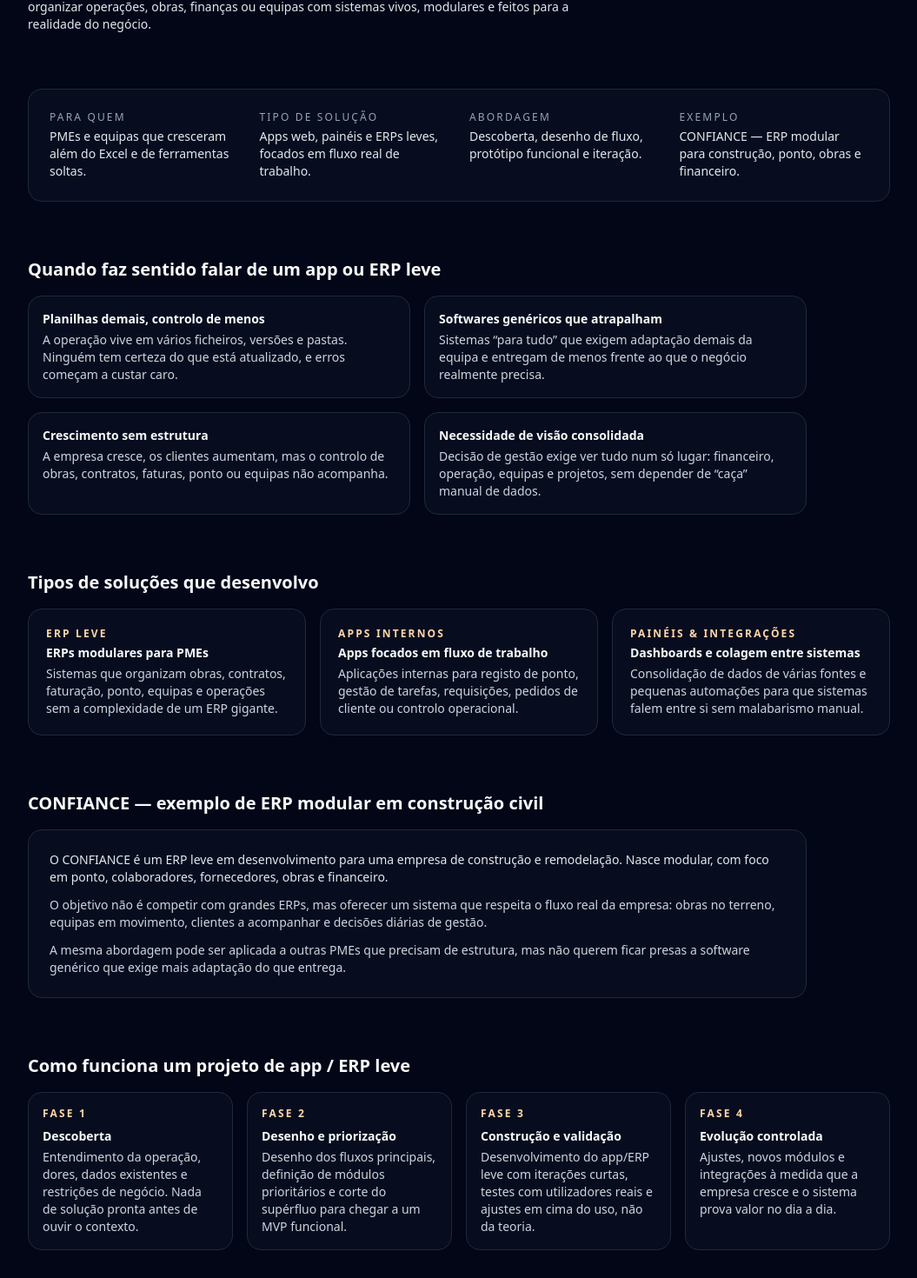
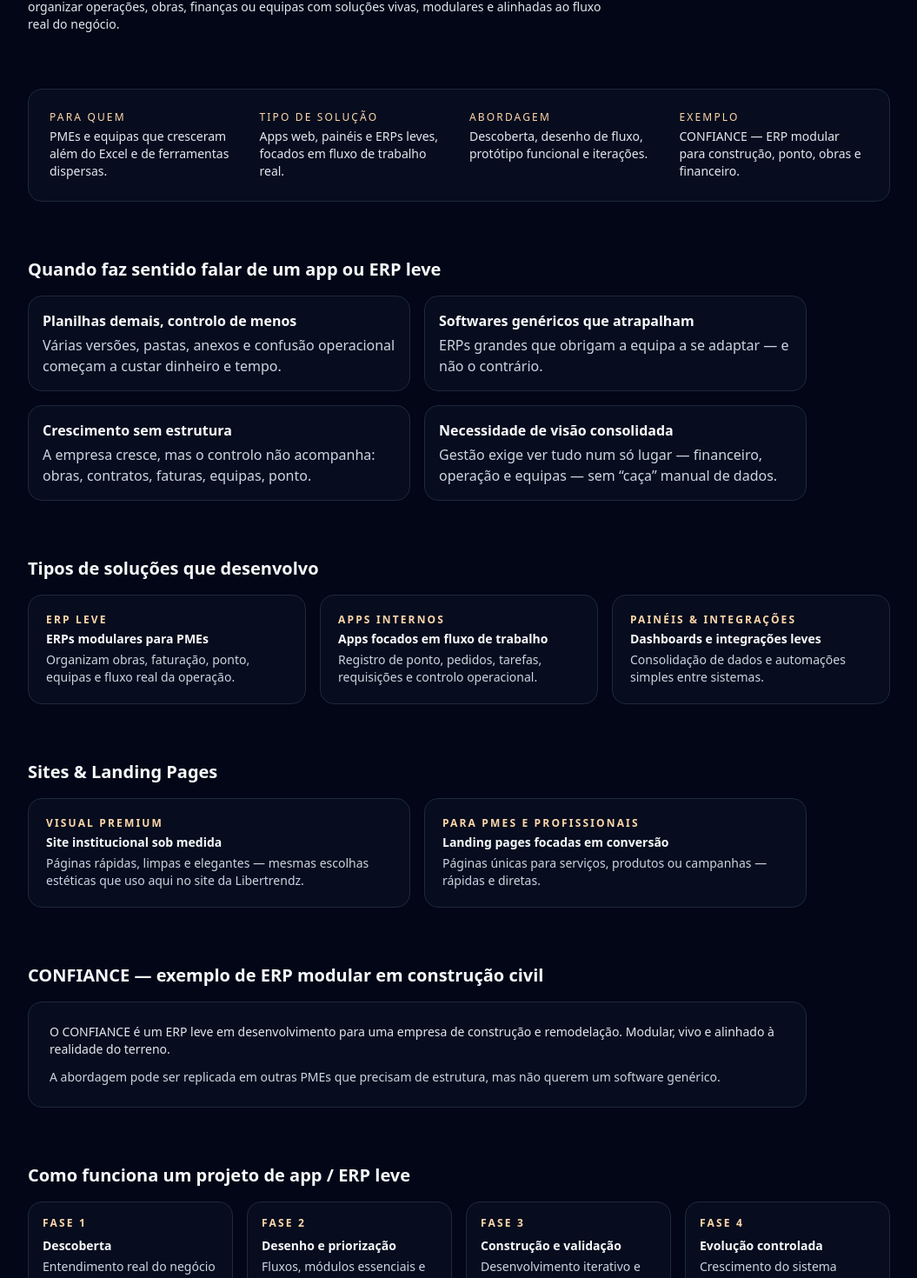
Before and after one commit to libertrendz/libertrendz-site, a Next.js app: page /apps in a window 1280 px wide. Shown: the part 335-1805 px from the top of the page at 87% size, without its empty margins (112-1167 px from the left). Built offline with nearby package versions, Linux system fonts and the light colour scheme.

Commit message:
Atualizar o page.tsx

```diff
--- a/app/apps/page.tsx
+++ b/app/apps/page.tsx
@@ -4,6 +4,7 @@ export default function AppsPage() {
   return (
     <main className="min-h-[calc(100vh-5rem)] bg-slate-950 text-slate-50">
       <section className="container-page py-12 lg:py-16 space-y-16">
+
         {/* HERO */}
         <div className="max-w-3xl space-y-4">
           <p className="text-xs font-semibold uppercase tracking-[0.2em] text-accent-400">
@@ -16,39 +17,39 @@ export default function AppsPage() {
           <p className="text-sm text-slate-200 max-w-2xl">
             A frente de Apps & Tiny ERPs da Libertrendz é voltada para
             profissionais e PMEs que precisam organizar operações, obras,
-            finanças ou equipas com sistemas vivos, modulares e feitos
-            para a realidade do negócio.
+            finanças ou equipas com soluções vivas, modulares e alinhadas
+            ao fluxo real do negócio.
           </p>
         </div>
 
         {/* RESUMO EM CARDS */}
         <div className="grid gap-6 rounded-2xl border border-slate-800 bg-slate-900/40 p-6 md:grid-cols-4">
           <div>
-            <p className="text-xs uppercase tracking-[0.18em] text-slate-400">
+            <p className="text-xs uppercase tracking-[0.18em] text-accent-300">
               Para quem
             </p>
             <p className="mt-1 text-sm text-slate-200">
-              PMEs e equipas que cresceram além do Excel e de ferramentas soltas.
+              PMEs e equipas que cresceram além do Excel e de ferramentas dispersas.
             </p>
           </div>
           <div>
-            <p className="text-xs uppercase tracking-[0.18em] text-slate-400">
+            <p className="text-xs uppercase tracking-[0.18em] text-accent-300">
               Tipo de solução
             </p>
             <p className="mt-1 text-sm text-slate-200">
-              Apps web, painéis e ERPs leves, focados em fluxo real de trabalho.
+              Apps web, painéis e ERPs leves, focados em fluxo de trabalho real.
             </p>
           </div>
           <div>
-            <p className="text-xs uppercase tracking-[0.18em] text-slate-400">
+            <p className="text-xs uppercase tracking-[0.18em] text-accent-300">
               Abordagem
             </p>
             <p className="mt-1 text-sm text-slate-200">
-              Descoberta, desenho de fluxo, protótipo funcional e iteração.
+              Descoberta, desenho de fluxo, protótipo funcional e iterações.
             </p>
           </div>
           <div>
-            <p className="text-xs uppercase tracking-[0.18em] text-slate-400">
+            <p className="text-xs uppercase tracking-[0.18em] text-accent-300">
               Exemplo
             </p>
             <p className="mt-1 text-sm text-slate-200">
@@ -57,48 +58,52 @@ export default function AppsPage() {
           </div>
         </div>
 
-        {/* QUANDO FAZ SENTIDO FALAR DE APP / ERP */}
+        {/* QUANDO FAZ SENTIDO */}
         <div className="space-y-4">
           <h2 className="text-xl font-semibold text-slate-50">
             Quando faz sentido falar de um app ou ERP leve
           </h2>
           <div className="grid gap-4 md:grid-cols-2 max-w-4xl">
-            <div className="rounded-2xl border border-slate-800 bg-slate-900/40 p-4 text-sm text-slate-200">
-              <p className="mb-1 font-semibold text-slate-50">
+
+            <div className="rounded-2xl border border-slate-800 bg-slate-900/40 p-4">
+              <p className="font-semibold text-slate-50 mb-1">
                 Planilhas demais, controlo de menos
               </p>
               <p className="text-slate-300">
-                A operação vive em vários ficheiros, versões e pastas.
-                Ninguém tem certeza do que está atualizado, e erros começam a custar caro.
+                Várias versões, pastas, anexos e confusão operacional começam
+                a custar dinheiro e tempo.
               </p>
             </div>
-            <div className="rounded-2xl border border-slate-800 bg-slate-900/40 p-4 text-sm text-slate-200">
-              <p className="mb-1 font-semibold text-slate-50">
+
+            <div className="rounded-2xl border border-slate-800 bg-slate-900/40 p-4">
+              <p className="font-semibold text-slate-50 mb-1">
                 Softwares genéricos que atrapalham
               </p>
               <p className="text-slate-300">
-                Sistemas “para tudo” que exigem adaptação demais da equipa
-                e entregam de menos frente ao que o negócio realmente precisa.
+                ERPs grandes que obrigam a equipa a se adaptar — e não o contrário.
               </p>
             </div>
-            <div className="rounded-2xl border border-slate-800 bg-slate-900/40 p-4 text-sm text-slate-200">
-              <p className="mb-1 font-semibold text-slate-50">
+
+            <div className="rounded-2xl border border-slate-800 bg-slate-900/40 p-4">
+              <p className="font-semibold text-slate-50 mb-1">
                 Crescimento sem estrutura
               </p>
               <p className="text-slate-300">
-                A empresa cresce, os clientes aumentam, mas o controlo
-                de obras, contratos, faturas, ponto ou equipas não acompanha.
+                A empresa cresce, mas o controlo não acompanha: obras, contratos,
+                faturas, equipas, ponto.
               </p>
             </div>
-            <div className="rounded-2xl border border-slate-800 bg-slate-900/40 p-4 text-sm text-slate-200">
-              <p className="mb-1 font-semibold text-slate-50">
+
+            <div className="rounded-2xl border border-slate-800 bg-slate-900/40 p-4">
+              <p className="font-semibold text-slate-50 mb-1">
                 Necessidade de visão consolidada
               </p>
               <p className="text-slate-300">
-                Decisão de gestão exige ver tudo num só lugar: financeiro,
-                operação, equipas e projetos, sem depender de “caça” manual de dados.
+                Gestão exige ver tudo num só lugar — financeiro, operação e
+                equipas — sem “caça” manual de dados.
               </p>
             </div>
+
           </div>
         </div>
 
@@ -107,122 +112,144 @@ export default function AppsPage() {
           <h2 className="text-xl font-semibold text-slate-50">
             Tipos de soluções que desenvolvo
           </h2>
+
           <div className="grid gap-4 md:grid-cols-3">
-            <div className="rounded-2xl border border-slate-800 bg-slate-900/40 p-5 text-sm text-slate-200">
-              <p className="mb-1 text-xs font-semibold uppercase tracking-[0.18em] text-accent-300">
+            {/* 1 */}
+            <div className="rounded-2xl border border-slate-800 bg-slate-900/40 p-5 text-sm">
+              <p className="text-xs font-semibold uppercase tracking-[0.18em] text-accent-300">
                 ERP leve
               </p>
-              <p className="font-semibold text-slate-50">
+              <p className="font-semibold text-slate-50 mt-1">
                 ERPs modulares para PMEs
               </p>
               <p className="mt-1 text-slate-300">
-                Sistemas que organizam obras, contratos, faturação, ponto,
-                equipas e operações sem a complexidade de um ERP gigante.
+                Organizam obras, faturação, ponto, equipas e fluxo real da operação.
               </p>
             </div>
-            <div className="rounded-2xl border border-slate-800 bg-slate-900/40 p-5 text-sm text-slate-200">
-              <p className="mb-1 text-xs font-semibold uppercase tracking-[0.18em] text-accent-300">
+
+            {/* 2 */}
+            <div className="rounded-2xl border border-slate-800 bg-slate-900/40 p-5 text-sm">
+              <p className="text-xs font-semibold uppercase tracking-[0.18em] text-accent-300">
                 Apps internos
               </p>
-              <p className="font-semibold text-slate-50">
+              <p className="font-semibold text-slate-50 mt-1">
                 Apps focados em fluxo de trabalho
               </p>
               <p className="mt-1 text-slate-300">
-                Aplicações internas para registo de ponto, gestão de tarefas,
-                requisições, pedidos de cliente ou controlo operacional.
+                Registro de ponto, pedidos, tarefas, requisições e controlo operacional.
               </p>
             </div>
-            <div className="rounded-2xl border border-slate-800 bg-slate-900/40 p-5 text-sm text-slate-200">
-              <p className="mb-1 text-xs font-semibold uppercase tracking-[0.18em] text-accent-300">
+
+            {/* 3 */}
+            <div className="rounded-2xl border border-slate-800 bg-slate-900/40 p-5 text-sm">
+              <p className="text-xs font-semibold uppercase tracking-[0.18em] text-accent-300">
                 Painéis & integrações
               </p>
-              <p className="font-semibold text-slate-50">
-                Dashboards e colagem entre sistemas
+              <p className="font-semibold text-slate-50 mt-1">
+                Dashboards e integrações leves
               </p>
               <p className="mt-1 text-slate-300">
-                Consolidação de dados de várias fontes e pequenas automações
-                para que sistemas falem entre si sem malabarismo manual.
+                Consolidação de dados e automações simples entre sistemas.
               </p>
             </div>
           </div>
         </div>
 
-        {/* EXEMPLO: CONFIANCE */}
+        {/* SITES & LANDING PAGES — REINTRODUZIDO */}
+        <div className="space-y-4">
+          <h2 className="text-xl font-semibold text-slate-50">
+            Sites & Landing Pages
+          </h2>
+          <div className="grid md:grid-cols-2 gap-4 max-w-4xl">
+            <div className="rounded-2xl border border-slate-800 bg-slate-900/40 p-5 text-sm text-slate-200">
+              <p className="text-xs font-semibold uppercase tracking-[0.18em] text-accent-300">
+                Visual premium
+              </p>
+              <p className="font-semibold text-slate-50 mt-1">
+                Site institucional sob medida
+              </p>
+              <p className="mt-1 text-slate-300">
+                Páginas rápidas, limpas e elegantes — mesmas escolhas estéticas
+                que uso aqui no site da Libertrendz.
+              </p>
+            </div>
+
+            <div className="rounded-2xl border border-slate-800 bg-slate-900/40 p-5 text-sm text-slate-200">
+              <p className="text-xs font-semibold uppercase tracking-[0.18em] text-accent-300">
+                Para PMEs e profissionais
+              </p>
+              <p className="font-semibold text-slate-50 mt-1">
+                Landing pages focadas em conversão
+              </p>
+              <p className="mt-1 text-slate-300">
+                Páginas únicas para serviços, produtos ou campanhas — rápidas e diretas.
+              </p>
+            </div>
+          </div>
+        </div>
+
+        {/* CONFIANCE — EXEMPLO */}
         <div className="space-y-4">
           <h2 className="text-xl font-semibold text-slate-50">
             CONFIANCE — exemplo de ERP modular em construção civil
           </h2>
-          <div className="rounded-2xl border border-slate-800 bg-slate-900/40 p-6 text-sm text-slate-200 max-w-4xl space-y-3">
+
+          <div className="rounded-2xl border border-slate-800 bg-slate-900/40 p-6 max-w-4xl space-y-3 text-sm text-slate-200">
             <p>
               O CONFIANCE é um ERP leve em desenvolvimento para uma empresa
-              de construção e remodelação. Nasce modular, com foco em ponto,
-              colaboradores, fornecedores, obras e financeiro.
+              de construção e remodelação. Modular, vivo e alinhado à realidade do terreno.
             </p>
             <p className="text-slate-300">
-              O objetivo não é competir com grandes ERPs, mas oferecer um sistema
-              que respeita o fluxo real da empresa: obras no terreno, equipas em
-              movimento, clientes a acompanhar e decisões diárias de gestão.
-            </p>
-            <p className="text-slate-300">
-              A mesma abordagem pode ser aplicada a outras PMEs que precisam
-              de estrutura, mas não querem ficar presas a software genérico
-              que exige mais adaptação do que entrega.
+              A abordagem pode ser replicada em outras PMEs que precisam de
+              estrutura, mas não querem um software genérico.
             </p>
           </div>
         </div>
 
-        {/* COMO TRABALHO NESTA FRENTE */}
+        {/* COMO TRABALHO */}
         <div className="space-y-4">
           <h2 className="text-xl font-semibold text-slate-50">
             Como funciona um projeto de app / ERP leve
           </h2>
+
           <div className="grid gap-4 md:grid-cols-4">
-            <div className="rounded-2xl border border-slate-800 bg-slate-900/40 p-4 text-sm text-slate-200">
+            <div className="rounded-2xl border border-slate-800 bg-slate-900/40 p-4 text-sm">
               <p className="text-xs font-semibold uppercase tracking-[0.18em] text-accent-300">
                 Fase 1
               </p>
-              <p className="mt-2 font-semibold text-slate-50">
-                Descoberta
-              </p>
+              <p className="mt-2 font-semibold text-slate-50">Descoberta</p>
               <p className="mt-1 text-slate-300">
-                Entendimento da operação, dores, dados existentes e restrições
-                de negócio. Nada de solução pronta antes de ouvir o contexto.
+                Entendimento real do negócio antes de qualquer solução.
               </p>
             </div>
-            <div className="rounded-2xl border border-slate-800 bg-slate-900/40 p-4 text-sm text-slate-200">
+
+            <div className="rounded-2xl border border-slate-800 bg-slate-900/40 p-4 text-sm">
               <p className="text-xs font-semibold uppercase tracking-[0.18em] text-accent-300">
                 Fase 2
               </p>
-              <p className="mt-2 font-semibold text-slate-50">
-                Desenho e priorização
-              </p>
+              <p className="mt-2 font-semibold text-slate-50">Desenho e priorização</p>
               <p className="mt-1 text-slate-300">
-                Desenho dos fluxos principais, definição de módulos prioritários
-                e corte do supérfluo para chegar a um MVP funcional.
+                Fluxos, módulos essenciais e corte do supérfluo para um MVP realista.
               </p>
             </div>
-            <div className="rounded-2xl border border-slate-800 bg-slate-900/40 p-4 text-sm text-slate-200">
+
+            <div className="rounded-2xl border border-slate-800 bg-slate-900/40 p-4 text-sm">
               <p className="text-xs font-semibold uppercase tracking-[0.18em] text-accent-300">
                 Fase 3
               </p>
-              <p className="mt-2 font-semibold text-slate-50">
-                Construção e validação
-              </p>
+              <p className="mt-2 font-semibold text-slate-50">Construção e validação</p>
               <p className="mt-1 text-slate-300">
-                Desenvolvimento do app/ERP leve com iterações curtas, testes com
-                utilizadores reais e ajustes em cima do uso, não da teoria.
+                Desenvolvimento iterativo e ajustes baseados no uso real.
               </p>
             </div>
-            <div className="rounded-2xl border border-slate-800 bg-slate-900/40 p-4 text-sm text-slate-200">
+
+            <div className="rounded-2xl border border-slate-800 bg-slate-900/40 p-4 text-sm">
               <p className="text-xs font-semibold uppercase tracking-[0.18em] text-accent-300">
                 Fase 4
               </p>
-              <p className="mt-2 font-semibold text-slate-50">
-                Evolução controlada
-              </p>
+              <p className="mt-2 font-semibold text-slate-50">Evolução controlada</p>
               <p className="mt-1 text-slate-300">
-                Ajustes, novos módulos e integrações à medida que a empresa
-                cresce e o sistema prova valor no dia a dia.
+                Crescimento do sistema conforme o negócio cresce.
               </p>
             </div>
           </div>
@@ -231,20 +258,21 @@ export default function AppsPage() {
         {/* CTA FINAL */}
         <div className="pt-10 border-t border-slate-800 text-center space-y-4">
           <h2 className="text-2xl font-semibold text-slate-50">
-            Quer discutir um app ou ERP leve para a tua empresa?
+            Quer discutir um app, ERP leve ou site?
           </h2>
           <p className="max-w-xl mx-auto text-sm text-slate-200">
-            Se a tua PME já passou do ponto de se apoiar só em planilhas e
-            ferramentas soltas, podemos conversar sobre uma solução à medida,
-            com escopo claro e foco em resultado real.
+            Se a tua PME já passou do ponto de se apoiar em planilhas e ferramentas
+            soltas, podemos conversar sobre uma solução sob medida, sem exageros
+            e sem enrolação.
           </p>
           <a
             href="/contato"
             className="inline-flex items-center justify-center rounded-lg bg-accent-500 px-6 py-3 text-sm font-semibold text-slate-950 shadow-lg shadow-accent-500/30 transition hover:bg-accent-400"
           >
-            Falar sobre um app / ERP para a minha empresa
+            Falar comigo sobre um projeto
           </a>
         </div>
+
       </section>
     </main>
   );
```
